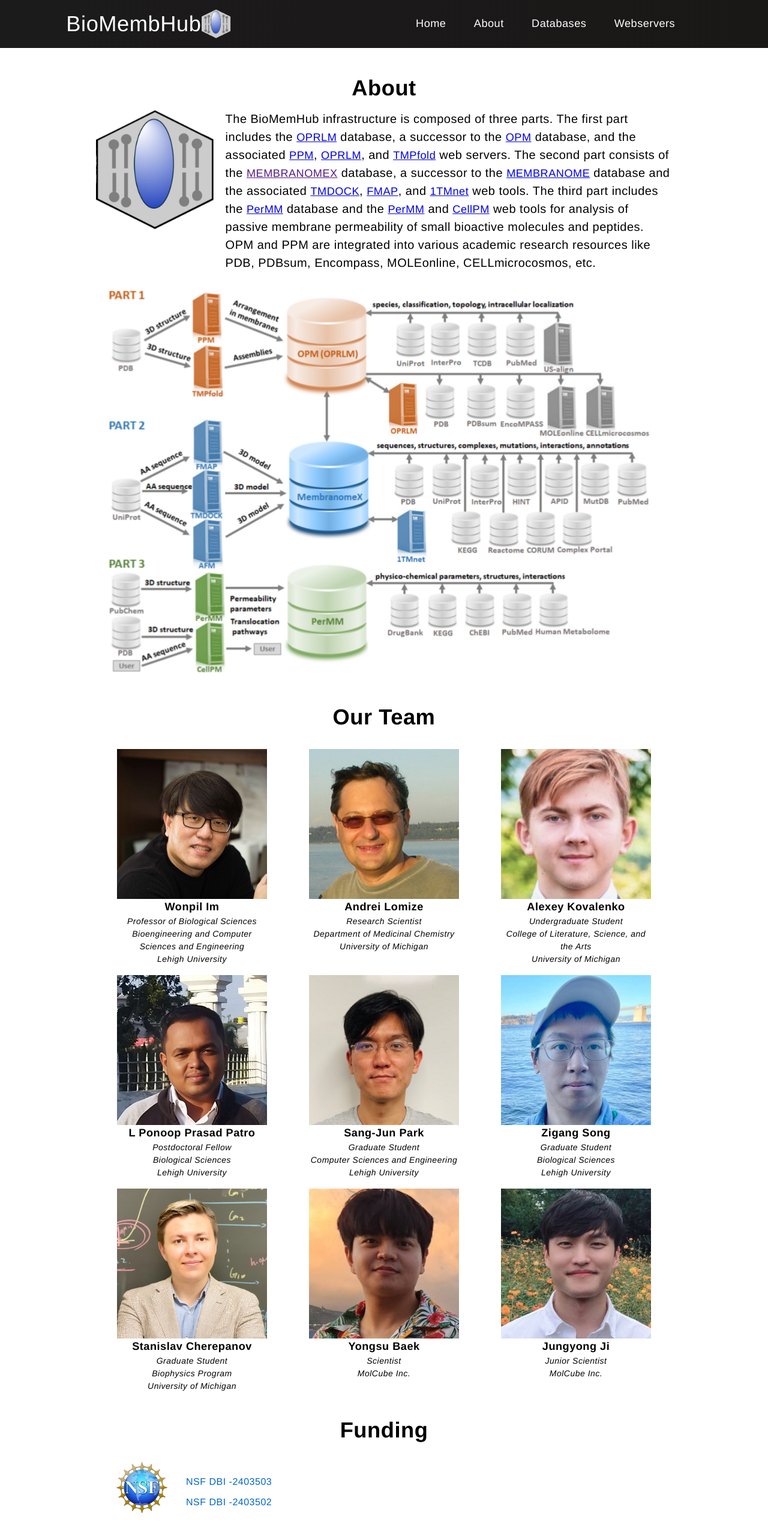
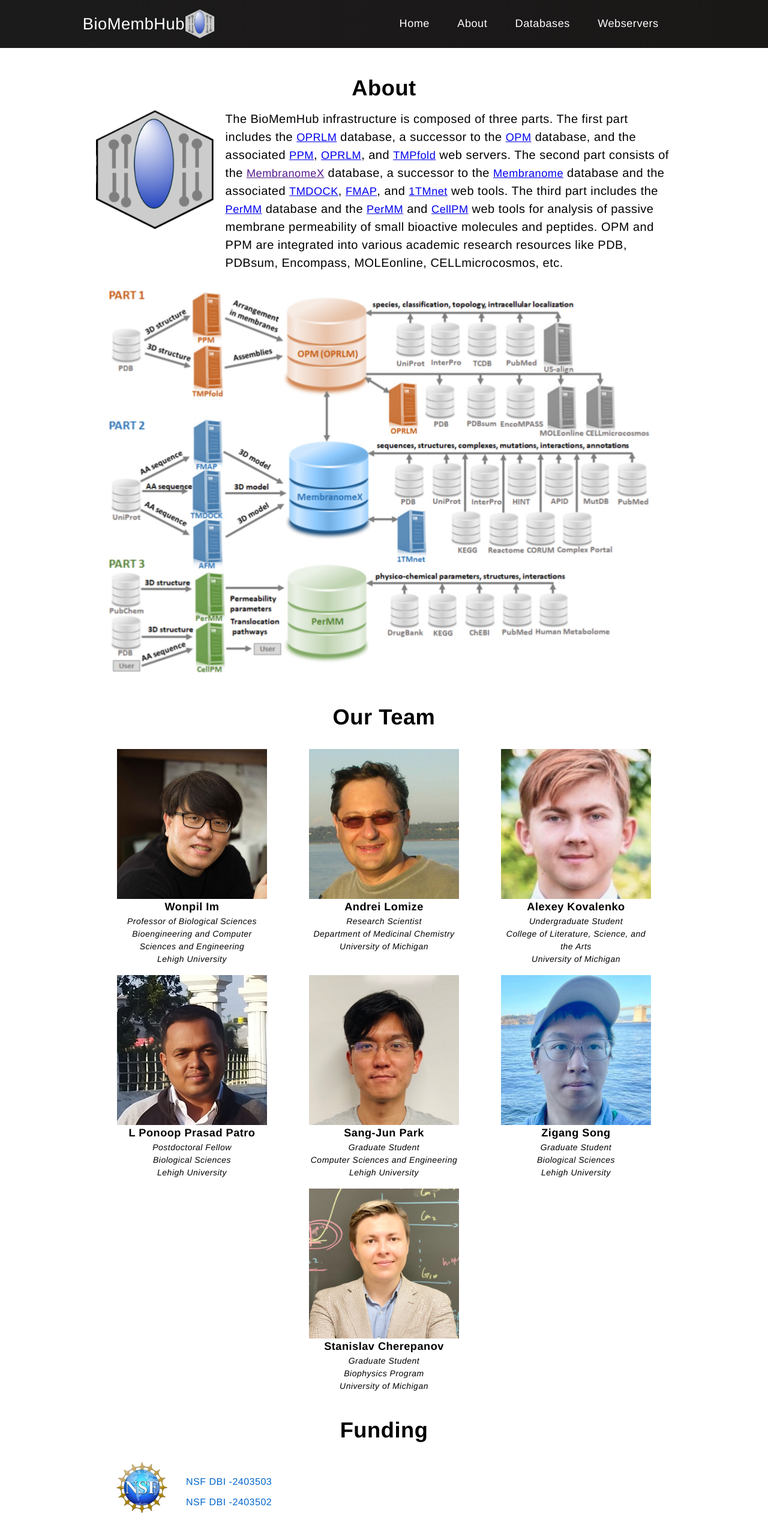
Before and after one commit to oreoqke/BioMembHub-modern, a React (Create React App) app: page /about in a window 1280 px wide. Shown: the top 2563 px of the page at 60% size. Built offline with nearby package versions, Linux system fonts and the light colour scheme.

Commit message:
removed people smaller logo font

```diff
--- a/src/components/Links.js
+++ b/src/components/Links.js
@@ -6,8 +6,8 @@ export const Urls = {
 
 export const Databases = {
     OPRLM: "https://oprlm.org/",
-    MEMBRANOME: "https://membranome.org/",
-    PERMM: "https://permm.phar.umich.edu/",
+    MEMBRANOME: "https://biomembhub.org/membranome/",
+    PERMM: "https://biomembhub.org/permm/",
     OPM: "https://opm.phar.umich.edu/",
     MEMBRANOMEX: "",
 }
@@ -15,12 +15,12 @@ export const Databases = {
 export const Webservers = {
     PPM: "https://opm.phar.umich.edu/ppm_server",
     OPRLM: "https://oprlm.org/oprlm_server",
-    FMAP: "https://membranome.org/fmap_cgopm",
-    TMDOCK: "https://membranome.org/tmdock_cgopm",
+    FMAP: "https://biomembhub.org/membranome/fmap_cgopm",
+    TMDOCK: "https://biomembhub.org/membranome/tmdock_cgopm",
     TMPfold: " https://opm.phar.umich.edu/tmpfold_server_cgopm",
-    TMnet: "https://membranome.org/1tmnet",
-    PERMM: "https://permm.phar.umich.edu/",
-    CELLPM: "https://cellpm.org/",
+    TMnet: "https://biomembhub.org/membranome/1tmnet",
+    PERMM: "https://biomembhub.org/permm/",
+    CELLPM: "https://biomembhub.org/cellpm/",
 }
 
 export const Links = {
--- a/src/components/Navbar.css
+++ b/src/components/Navbar.css
@@ -24,7 +24,7 @@
   margin-left: 20px;
   cursor: pointer;
   text-decoration: none;
-  font-size: 2rem;
+  font-size: 1.5rem;
   display: flex;
   align-items: center;
 }
--- a/src/components/pages/about/About.js
+++ b/src/components/pages/about/About.js
@@ -25,9 +25,9 @@ function Intro() {
                     <a href={Webservers.OPRLM}>OPRLM</a>, and {' '}
                     <a href={Webservers.TMPfold}> TMPfold</a>{' '}
                     web servers. The second part consists of the {' '}
-                    <a href={Databases.MEMBRANOMEX}>MEMBRANOMEX</a>{' '}
+                    <a href={Databases.MEMBRANOMEX}>MembranomeX</a>{' '}
                     database, a successor to the {' '}
-                    <a href={Databases.MEMBRANOME}>MEMBRANOME</a>{' '}
+                    <a href={Databases.MEMBRANOME}>Membranome</a>{' '}
                     database and the associated {' '}
                     <a href={Webservers.TMDOCK}>TMDOCK</a>,{' '}
                     <a href={Webservers.FMAP}>FMAP</a>, and {' '}
--- a/src/components/pages/about/Team.js
+++ b/src/components/pages/about/Team.js
@@ -52,19 +52,19 @@ export function Team() {
             role: "Graduate Student",
             department: "Biophysics Program",
             university: "University of Michigan"
-        },
-        {
-            name: "Yongsu Baek",
-            image: Assets.team.yongsu_baek,
-            role: "Scientist",
-            company: "MolCube Inc."
-        },
-        {
-            name: "Jungyong Ji",
-            image: Assets.team.jungyong_ji,
-            role: "Junior Scientist",
-            company: "MolCube Inc."
         }
+        // {
+        //     name: "Yongsu Baek",
+        //     image: Assets.team.yongsu_baek,
+        //     role: "Scientist",
+        //     company: "MolCube Inc."
+        // },
+        // {
+        //     name: "Jungyong Ji",
+        //     image: Assets.team.jungyong_ji,
+        //     role: "Junior Scientist",
+        //     company: "MolCube Inc."
+        // }
     ];
 
     return (
```
Also changed, not shown: 1 other file (tests, documents, lock files or other folders).
